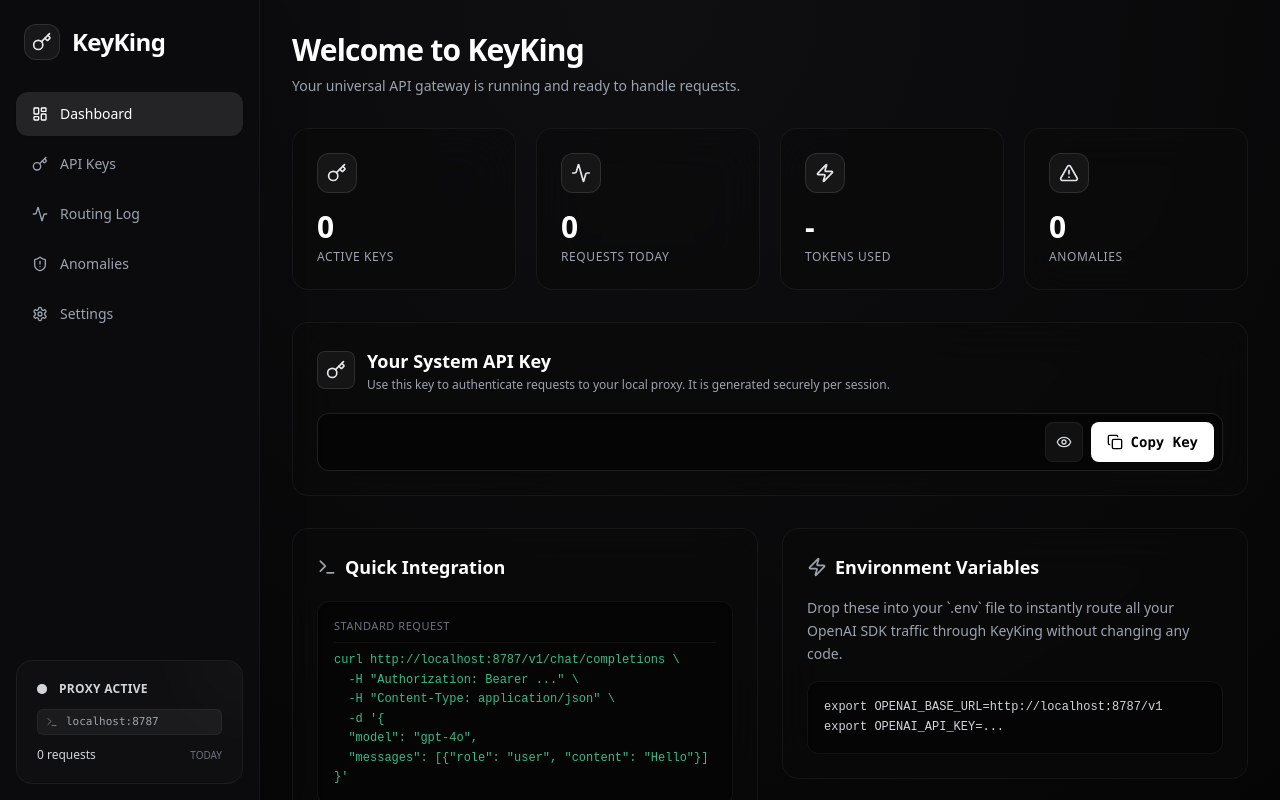
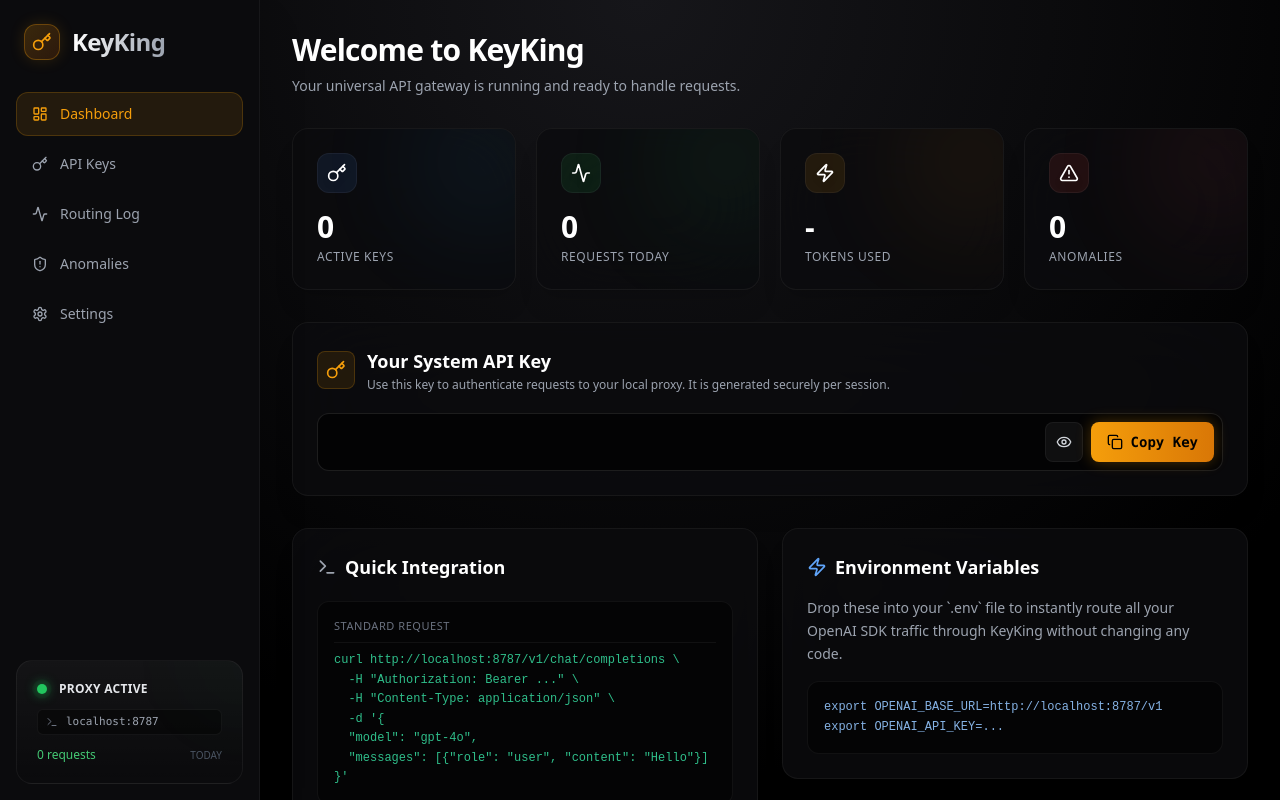
Before and after one commit to Malaybhai11/keyking, a React (Vite) app in the folder apps/desktop/: page / in a window 1280 px wide. Built offline with nearby package versions, Linux system fonts and the light colour scheme.

Commit message:
revert: Restore vibrant desktop UI

```diff
--- a/apps/desktop/src/App.tsx
+++ b/apps/desktop/src/App.tsx
@@ -73,57 +73,57 @@ function Sidebar() {
   return (
     <aside className="w-[260px] bg-[#0c0c0e]/95 backdrop-blur-2xl border-r border-white/5 flex flex-col shadow-2xl z-10 relative">
       <div className="p-6 flex items-center gap-3">
-        <div className="w-9 h-9 rounded-xl bg-white/5 flex items-center justify-center border border-white/10 group">
-          <div className="absolute inset-0 bg-white/5 rounded-xl opacity-0 group-hover:opacity-100 transition-opacity"></div>
-          <Key className="w-5 h-5 text-gray-200 relative z-10" />
+        <div className="w-9 h-9 rounded-xl bg-gradient-to-br from-amber-500/20 to-amber-700/20 flex items-center justify-center border border-amber-500/30 shadow-[0_0_15px_rgba(245,158,11,0.15)] relative group">
+          <div className="absolute inset-0 bg-amber-500/20 blur-md rounded-xl opacity-0 group-hover:opacity-100 transition-opacity"></div>
+          <Key className="w-5 h-5 text-amber-500 relative z-10" />
         </div>
-        <h1 className="text-2xl font-semibold text-white tracking-tight">KeyKing</h1>
+        <h1 className="text-2xl font-black bg-clip-text text-transparent bg-gradient-to-r from-white to-gray-400 tracking-tight">KeyKing</h1>
       </div>
 
       <nav className="flex-1 px-4 py-2 space-y-1.5">
         <NavLink to="/" className={({isActive}) =>
-          `flex items-center gap-3 px-4 py-3 rounded-xl text-sm font-medium transition-all duration-300 ${isActive ? 'bg-white/10 text-white shadow-sm' : 'text-gray-400 hover:text-gray-200 hover:bg-white/5'}`
+          `flex items-center gap-3 px-4 py-3 rounded-xl text-sm font-medium transition-all duration-300 ${isActive ? 'bg-amber-500/10 text-amber-500 shadow-[inset_0_0_0_1px_rgba(245,158,11,0.2)]' : 'text-gray-400 hover:text-gray-100 hover:bg-white/5'}`
         }>
           <LayoutDashboard className="w-4 h-4" /> Dashboard
         </NavLink>
         <NavLink to="/keys" className={({isActive}) =>
-          `flex items-center gap-3 px-4 py-3 rounded-xl text-sm font-medium transition-all duration-300 ${isActive ? 'bg-white/10 text-white shadow-sm' : 'text-gray-400 hover:text-gray-200 hover:bg-white/5'}`
+          `flex items-center gap-3 px-4 py-3 rounded-xl text-sm font-medium transition-all duration-300 ${isActive ? 'bg-amber-500/10 text-amber-500 shadow-[inset_0_0_0_1px_rgba(245,158,11,0.2)]' : 'text-gray-400 hover:text-gray-100 hover:bg-white/5'}`
         }>
           <Key className="w-4 h-4" /> API Keys
         </NavLink>
         <NavLink to="/routing-log" className={({isActive}) =>
-          `flex items-center gap-3 px-4 py-3 rounded-xl text-sm font-medium transition-all duration-300 ${isActive ? 'bg-white/10 text-white shadow-sm' : 'text-gray-400 hover:text-gray-200 hover:bg-white/5'}`
+          `flex items-center gap-3 px-4 py-3 rounded-xl text-sm font-medium transition-all duration-300 ${isActive ? 'bg-amber-500/10 text-amber-500 shadow-[inset_0_0_0_1px_rgba(245,158,11,0.2)]' : 'text-gray-400 hover:text-gray-100 hover:bg-white/5'}`
         }>
           <Activity className="w-4 h-4" /> Routing Log
         </NavLink>
         <NavLink to="/anomalies" className={({isActive}) =>
-          `flex items-center gap-3 px-4 py-3 rounded-xl text-sm font-medium transition-all duration-300 ${isActive ? 'bg-white/10 text-white shadow-sm' : 'text-gray-400 hover:text-gray-200 hover:bg-white/5'}`
+          `flex items-center gap-3 px-4 py-3 rounded-xl text-sm font-medium transition-all duration-300 ${isActive ? 'bg-amber-500/10 text-amber-500 shadow-[inset_0_0_0_1px_rgba(245,158,11,0.2)]' : 'text-gray-400 hover:text-gray-100 hover:bg-white/5'}`
         }>
           <ShieldAlert className="w-4 h-4" /> Anomalies
         </NavLink>
         <NavLink to="/settings" className={({isActive}) =>
-          `flex items-center gap-3 px-4 py-3 rounded-xl text-sm font-medium transition-all duration-300 ${isActive ? 'bg-white/10 text-white shadow-sm' : 'text-gray-400 hover:text-gray-200 hover:bg-white/5'}`
+          `flex items-center gap-3 px-4 py-3 rounded-xl text-sm font-medium transition-all duration-300 ${isActive ? 'bg-amber-500/10 text-amber-500 shadow-[inset_0_0_0_1px_rgba(245,158,11,0.2)]' : 'text-gray-400 hover:text-gray-100 hover:bg-white/5'}`
         }>
           <Settings className="w-4 h-4" /> Settings
         </NavLink>
       </nav>
 
-      <div className="p-5 m-4 rounded-2xl bg-white/[0.02] border border-white/5 relative overflow-hidden group hover:border-white/10 transition-colors">
-        <div className="absolute top-0 right-0 w-32 h-32 bg-white/5 rounded-full blur-2xl -mr-16 -mt-16 transition-opacity group-hover:opacity-100 opacity-50"></div>
+      <div className="p-5 m-4 rounded-2xl bg-gradient-to-b from-white/[0.04] to-transparent border border-white/5 relative overflow-hidden group hover:border-white/10 transition-colors">
+        <div className="absolute top-0 right-0 w-32 h-32 bg-green-500/5 rounded-full blur-2xl -mr-16 -mt-16 transition-opacity group-hover:opacity-100 opacity-50"></div>
         <div className="flex items-center gap-3 mb-3">
           <div className="relative">
-            <div className="w-2.5 h-2.5 rounded-full bg-gray-300 relative z-10" />
-            <div className="w-2.5 h-2.5 rounded-full bg-gray-300 absolute inset-0 animate-pulse opacity-50" />
+            <div className="w-2.5 h-2.5 rounded-full bg-green-500 shadow-[0_0_12px_rgba(34,197,94,0.8)] relative z-10" />
+            <div className="w-2.5 h-2.5 rounded-full bg-green-500 absolute inset-0 animate-ping opacity-75" />
           </div>
-          <span className="text-xs font-semibold text-gray-300 tracking-wide uppercase">Proxy Active</span>
+          <span className="text-xs font-semibold text-gray-200 tracking-wide uppercase">Proxy Active</span>
         </div>
-        <div className="flex items-center gap-2 text-[11px] text-gray-400 font-mono mb-3 bg-white/5 px-2 py-1 rounded-md border border-white/5">
+        <div className="flex items-center gap-2 text-[11px] text-gray-400 font-mono mb-3 bg-black/40 px-2 py-1 rounded-md border border-white/5">
           <Terminal className="w-3 h-3 text-gray-500" />
           localhost:8787
         </div>
-        <div className="text-xs text-gray-300 font-medium flex justify-between items-center">
+        <div className="text-xs text-green-400/90 font-medium flex justify-between items-center">
           <span>{recent} requests</span>
-          <span className="text-gray-500 text-[10px] uppercase">Today</span>
+          <span className="text-gray-600 text-[10px] uppercase">Today</span>
         </div>
       </div>
     </aside>
@@ -133,7 +133,7 @@ function Sidebar() {
 function App() {
   return (
     <EventProvider>
-      <div className="flex h-screen text-gray-200 font-sans selection:bg-white/20 selection:text-white bg-transparent">
+      <div className="flex h-screen text-gray-100 font-sans selection:bg-amber-500/30 selection:text-white bg-transparent">
         <Sidebar />
         <main className="flex-1 p-8 overflow-auto relative">
           <div className="max-w-6xl mx-auto space-y-8 animate-fade-in pb-12">
--- a/apps/desktop/src/index.css
+++ b/apps/desktop/src/index.css
@@ -4,10 +4,10 @@
 
 @layer base {
   body {
-    @apply bg-[#050505] text-gray-200;
+    @apply bg-black text-gray-100;
     font-family: 'Inter', system-ui, sans-serif;
     -webkit-font-smoothing: antialiased;
-    background-image: radial-gradient(circle at 50% 0%, #0f0f12 0%, #050505 100%);
+    background-image: radial-gradient(circle at 50% 0%, #16161a 0%, #000000 80%);
     background-attachment: fixed;
   }
 
@@ -17,14 +17,14 @@
 
   /* Custom Scrollbar */
   ::-webkit-scrollbar {
-    width: 6px;
-    height: 6px;
+    width: 8px;
+    height: 8px;
   }
   ::-webkit-scrollbar-track {
     background: transparent;
   }
   ::-webkit-scrollbar-thumb {
-    @apply bg-white/10 rounded-full;
+    @apply bg-white/10 rounded-full border-2 border-black;
   }
   ::-webkit-scrollbar-thumb:hover {
     @apply bg-white/20;
@@ -33,18 +33,18 @@
 
 @layer components {
   .keyking-card {
-    @apply bg-[#0a0a0a]/60 backdrop-blur-xl border border-white/5 rounded-2xl p-6 transition-all duration-300;
+    @apply bg-[#0c0c0e]/80 backdrop-blur-2xl border border-white/5 rounded-2xl p-6 shadow-xl transition-all duration-300;
   }
 
   .keyking-card:hover {
-    @apply border-white/10 bg-[#0a0a0a]/80;
+    @apply border-white/10 shadow-2xl;
   }
 
   .keyking-accent {
-    @apply text-gray-200;
+    @apply text-amber-500;
   }
 
   .glass-panel {
-    @apply bg-[#0a0a0a]/40 backdrop-blur-md border border-white/5 rounded-xl;
+    @apply bg-white/5 backdrop-blur-md border border-white/10 rounded-xl;
   }
 }
--- a/apps/desktop/src/pages/DashboardPage.tsx
+++ b/apps/desktop/src/pages/DashboardPage.tsx
@@ -27,10 +27,10 @@ export default function DashboardPage() {
 
   const proxyUrl = `OPENAI_BASE_URL=http://localhost:${proxyPort}/v1`
   const stats = [
-    { label: 'Active Keys', value: String(keyCount), icon: Key },
-    { label: 'Requests Today', value: String(successCount), icon: Activity },
-    { label: 'Tokens Used', value: totalTokens > 0 ? totalTokens.toLocaleString() : '-', icon: Zap },
-    { label: 'Anomalies', value: '0', icon: AlertTriangle },
+    { label: 'Active Keys', value: String(keyCount), icon: Key, color: 'from-blue-500 to-cyan-400', bg: 'bg-blue-500/10' },
+    { label: 'Requests Today', value: String(successCount), icon: Activity, color: 'from-green-500 to-emerald-400', bg: 'bg-green-500/10' },
+    { label: 'Tokens Used', value: totalTokens > 0 ? totalTokens.toLocaleString() : '-', icon: Zap, color: 'from-amber-500 to-orange-400', bg: 'bg-amber-500/10' },
+    { label: 'Anomalies', value: '0', icon: AlertTriangle, color: 'from-red-500 to-rose-400', bg: 'bg-red-500/10' },
   ]
 
   const maskedKey = systemKey ? systemKey.slice(0, 12) + '\u2022'.repeat(24) : ''
@@ -81,10 +81,10 @@ export OPENAI_API_KEY=${keyPrefix}...`
       <div className="grid grid-cols-4 gap-5">
         {stats.map((stat) => (
           <div key={stat.label} className="keyking-card group relative overflow-hidden">
-            <div className="absolute -right-4 -top-4 w-24 h-24 rounded-full blur-3xl opacity-0 bg-white group-hover:opacity-10 transition-opacity duration-500"></div>
+            <div className={`absolute -right-4 -top-4 w-24 h-24 rounded-full blur-3xl opacity-20 bg-gradient-to-br ${stat.color} group-hover:opacity-40 transition-opacity duration-500`}></div>
             <div className="flex flex-col gap-4 relative z-10">
-              <div className="w-10 h-10 rounded-xl bg-white/5 flex items-center justify-center border border-white/10">
-                <stat.icon className="w-5 h-5 text-gray-200" />
+              <div className={`w-10 h-10 rounded-xl ${stat.bg} flex items-center justify-center border border-white/5`}>
+                <stat.icon className={`w-5 h-5 bg-clip-text text-transparent bg-gradient-to-br ${stat.color} drop-shadow-md`} style={{ color: 'white' }} />
               </div>
               <div>
                 <div className="text-3xl font-bold text-white tracking-tight mb-1">{stat.value}</div>
@@ -96,11 +96,11 @@ export OPENAI_API_KEY=${keyPrefix}...`
       </div>
 
       <div className="keyking-card relative overflow-hidden group">
-        <div className="absolute inset-0 bg-white/[0.02] opacity-0 group-hover:opacity-100 transition-opacity duration-500"></div>
+        <div className="absolute inset-0 bg-gradient-to-r from-amber-500/5 to-transparent opacity-0 group-hover:opacity-100 transition-opacity duration-500"></div>
         <div className="relative z-10">
           <div className="flex items-center gap-3 mb-5">
-            <div className="p-2 bg-white/5 rounded-lg border border-white/10">
-              <Key className="w-5 h-5 text-gray-200" />
+            <div className="p-2 bg-amber-500/10 rounded-lg border border-amber-500/20">
+              <Key className="w-5 h-5 text-amber-500" />
             </div>
             <div>
               <h3 className="text-lg font-semibold text-white">Your System API Key</h3>
@@ -110,8 +110,8 @@ export OPENAI_API_KEY=${keyPrefix}...`
             </div>
           </div>
 
-          <div className="flex items-center gap-3 bg-[#050505]/80 border border-white/10 rounded-xl p-2 pl-4 font-mono text-sm shadow-inner group-hover:border-white/20 transition-colors">
-            <code className="flex-1 break-all text-gray-200 tracking-wider">
+          <div className="flex items-center gap-3 bg-black/60 border border-white/10 rounded-xl p-2 pl-4 font-mono text-sm shadow-inner group-hover:border-amber-500/30 transition-colors">
+            <code className="flex-1 break-all text-amber-100 tracking-wider">
               {showKey ? systemKey : maskedKey}
             </code>
             <div className="flex gap-2 shrink-0">
@@ -124,7 +124,7 @@ export OPENAI_API_KEY=${keyPrefix}...`
               </button>
               <button
                 onClick={handleCopyKey}
-                className="flex items-center gap-2 px-4 py-2.5 bg-white text-black rounded-lg text-sm font-bold hover:bg-gray-200 transition-all shadow-sm"
+                className="flex items-center gap-2 px-4 py-2.5 bg-gradient-to-r from-amber-500 to-amber-600 text-black rounded-lg text-sm font-bold hover:from-amber-400 hover:to-amber-500 transition-all shadow-[0_0_15px_rgba(245,158,11,0.3)] hover:shadow-[0_0_20px_rgba(245,158,11,0.5)]"
               >
                 {copiedKey ? <Check className="w-4 h-4" /> : <Copy className="w-4 h-4" />}
                 {copiedKey ? 'Copied' : 'Copy Key'}
@@ -141,13 +141,13 @@ export OPENAI_API_KEY=${keyPrefix}...`
             <h3 className="text-lg font-semibold text-white">Quick Integration</h3>
           </div>
           <div className="space-y-4 text-sm flex-1">
-            <div className="bg-[#050505]/80 border border-white/5 rounded-xl p-4 font-mono text-xs hover:border-white/10 transition-colors shadow-inner">
+            <div className="bg-black/50 border border-white/5 rounded-xl p-4 font-mono text-xs hover:border-white/10 transition-colors shadow-inner">
               <div className="flex items-center justify-between mb-2 pb-2 border-b border-white/5">
                 <span className="text-gray-500 font-sans font-medium text-[11px] uppercase tracking-wider">Standard Request</span>
               </div>
               <pre className="whitespace-pre-wrap text-emerald-400/90 leading-relaxed">{curlExample}</pre>
             </div>
-            <div className="bg-[#050505]/80 border border-white/5 rounded-xl p-4 font-mono text-xs hover:border-white/10 transition-colors shadow-inner">
+            <div className="bg-black/50 border border-white/5 rounded-xl p-4 font-mono text-xs hover:border-white/10 transition-colors shadow-inner">
               <div className="flex items-center justify-between mb-2 pb-2 border-b border-white/5">
                 <span className="text-gray-500 font-sans font-medium text-[11px] uppercase tracking-wider">Streaming Request</span>
               </div>
@@ -159,26 +159,26 @@ export OPENAI_API_KEY=${keyPrefix}...`
         <div className="space-y-6 flex flex-col h-full">
           <div className="keyking-card">
             <div className="flex items-center gap-2 mb-4">
-              <Zap className="w-5 h-5 text-gray-400" />
+              <Zap className="w-5 h-5 text-blue-400" />
               <h3 className="text-lg font-semibold text-white">Environment Variables</h3>
             </div>
             <p className="text-sm text-gray-400 mb-4 leading-relaxed">
               Drop these into your `.env` file to instantly route all your OpenAI SDK traffic through KeyKing without changing any code.
             </p>
-            <div className="bg-[#050505]/80 border border-white/5 rounded-xl p-4 font-mono text-xs shadow-inner">
-              <pre className="whitespace-pre-wrap text-gray-300 leading-relaxed">{envExample}</pre>
+            <div className="bg-black/50 border border-white/5 rounded-xl p-4 font-mono text-xs shadow-inner">
+              <pre className="whitespace-pre-wrap text-blue-300/90 leading-relaxed">{envExample}</pre>
             </div>
           </div>
 
           <div className="keyking-card flex-1">
             <h3 className="text-lg font-semibold text-white mb-4">Proxy Configuration</h3>
-            <div className="flex items-center justify-between bg-[#050505]/80 border border-white/10 rounded-xl p-1 pl-4 font-mono text-sm shadow-inner group">
+            <div className="flex items-center justify-between bg-black/60 border border-white/10 rounded-xl p-1 pl-4 font-mono text-sm shadow-inner group">
               <code className="text-gray-300">{proxyUrl}</code>
               <button
                 onClick={handleCopyUrl}
                 className="flex items-center gap-1.5 px-4 py-2.5 bg-white/5 text-gray-300 rounded-lg text-xs font-semibold hover:bg-white/10 hover:text-white transition-colors m-1 border border-white/5 group-hover:border-white/10"
               >
-                {copiedUrl ? <Check className="w-3.5 h-3.5 text-gray-200" /> : <Copy className="w-3.5 h-3.5" />}
+                {copiedUrl ? <Check className="w-3.5 h-3.5 text-green-400" /> : <Copy className="w-3.5 h-3.5" />}
                 {copiedUrl ? 'Copied' : 'Copy'}
               </button>
             </div>
```
Also changed, not shown: apps/desktop/src/pages/KeysPage.tsx (+18 -18 lines), apps/desktop/src/pages/RoutingLogPage.tsx (+11 -11 lines), apps/desktop/src/pages/SettingsPage.tsx (+4 -4 lines).
